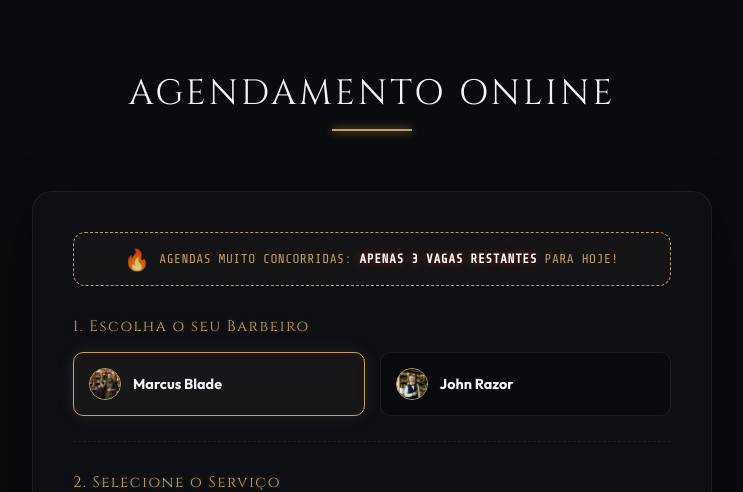
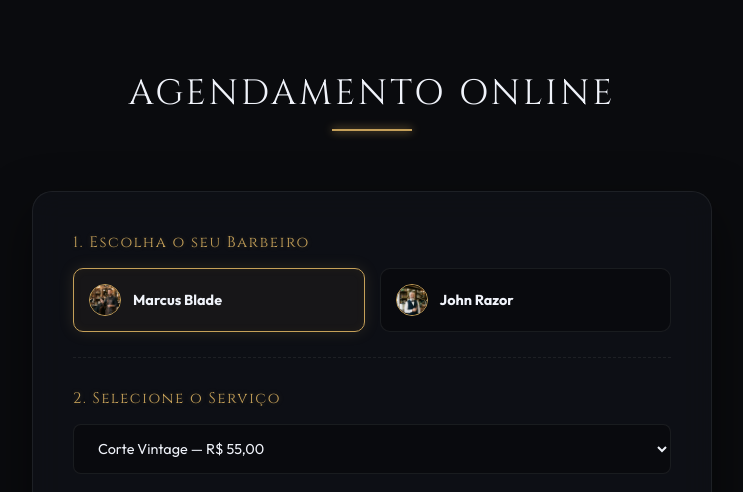
Before and after one commit to elysonedu-ui/imperium-barber-engine, a Flask app: page / in a window 1280 px wide. Shown: the part 3400-3892 px from the top of the page, without its empty margins (268-1011 px from the left). Run offline with Flask 3, Linux system fonts and the light colour scheme; data that the repository does not hold is empty.

Commit message:
Fix: Remover status disponivel e banner de urgencia

```diff
--- a/templates/index.html
+++ b/templates/index.html
@@ -49,7 +49,6 @@
                     <div class="barber-pole"></div>
                     <div class="visual-text">
                         <span class="vt-title">IMPERIUM BARBER</span>
-                        <span class="vt-status">> STATUS: DISPONÍVEL</span>
                     </div>
                 </div>
             </div>
@@ -207,14 +206,6 @@
         </div>
 
         <div class="booking-container hidden-reveal">
-            <!-- Gatilho de urgência premium -->
-            <div class="urgency-counter-banner" style="background: rgba(197, 160, 89, 0.04); border: 1px dashed var(--gold); border-radius: 12px; padding: 14px; margin-bottom: 30px; display: flex; align-items: center; justify-content: center; gap: 10px; text-align: center;">
-                <span class="pulse-icon" style="color: #ff3333; animation: pulse 1.5s infinite; font-size: 1.2rem;">🔥</span>
-                <span style="font-family: var(--font-mono); font-size: 0.8rem; color: var(--gold); letter-spacing: 0.5px;">
-                    AGENDAS MUITO CONCORRIDAS: <strong style="color: #ffffff; text-shadow: 0 0 8px rgba(255, 51, 51, 0.5);">APENAS 3 VAGAS RESTANTES</strong> PARA HOJE!
-                </span>
-            </div>
-
             <form id="booking-form" class="booking-form">
                 <div class="form-step">
                     <label class="step-label">1. Escolha o seu Barbeiro</label>
```
